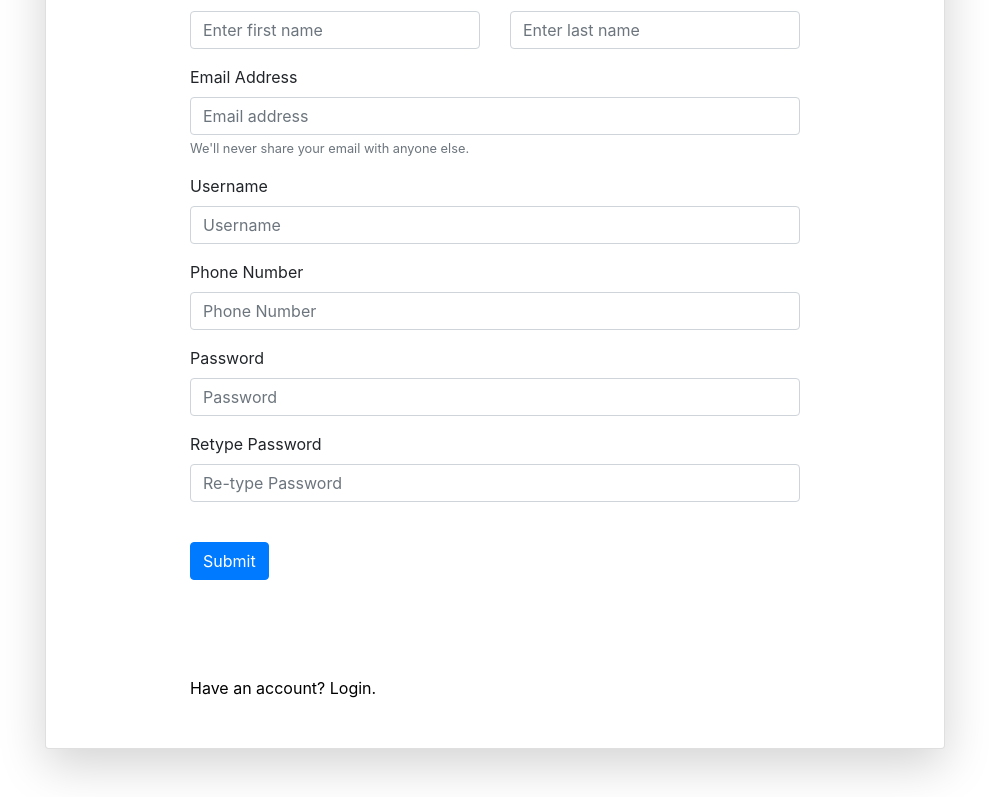
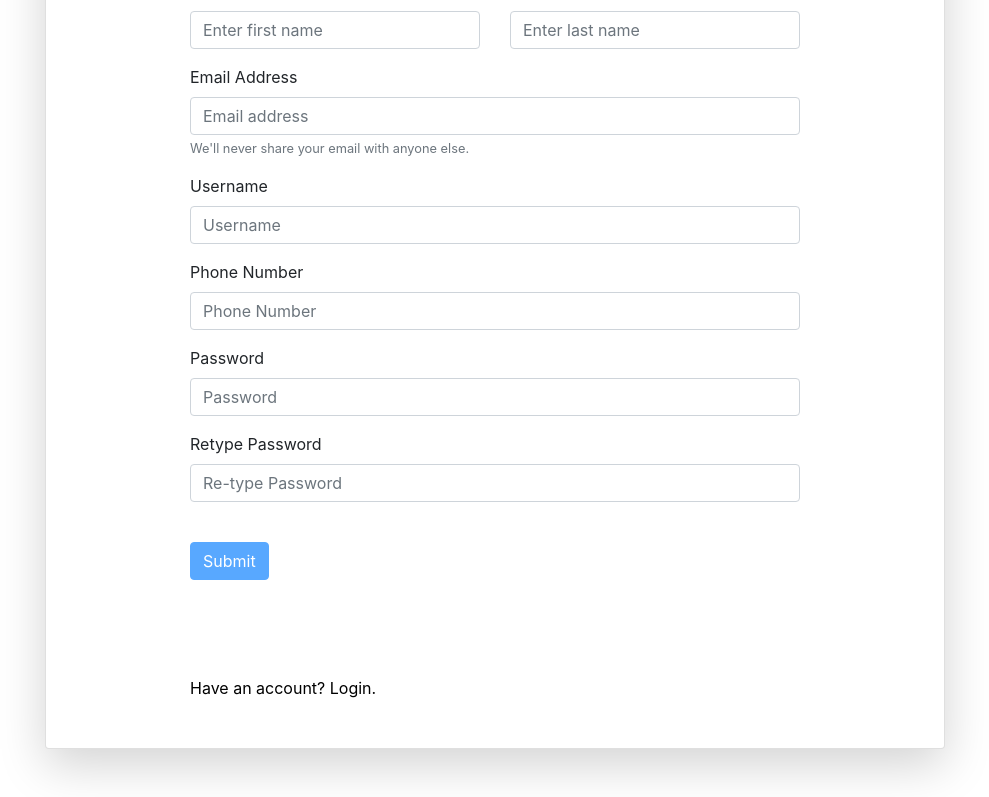
Before and after one commit to Mpriyal/webapp-maker-frontend, a React (Create React App) app: page /register in a window 1280 px wide. Shown: the part 388-1185 px from the top of the page, without its empty margins (88-1077 px from the left). Built offline with nearby package versions, Linux system fonts and the light colour scheme.

Commit message:
Adding Validations

```diff
--- a/src/components/Login.js
+++ b/src/components/Login.js
@@ -4,7 +4,8 @@ import {Input} from '../UI/Input';
 import Navbar from "./Navbar";
 import {loginUser} from "../Services/userService";
 import connect from "react-redux/es/connect/connect";
-
+import { ToastContainer, toast } from 'react-toastify';
+import 'react-toastify/dist/ReactToastify.css';
 class Login extends React.Component {
     constructor(props) {
         super(props);
@@ -15,10 +16,16 @@ class Login extends React.Component {
         try {
             const user = await loginUser({email:this.state.email , password:this.state.password });
             if(user) {
-                this.props.onLogin(user.data[0]);
-                this.props.history.push('/');
+                if(user.data.length > 0) {
+                    this.props.onLogin(user.data[0]);
+                    this.props.history.push('/');
+                }
+                else{
+                    toast("The Credentials are not correct");
+                }
             }
         }catch (e) {
+            toast("The login was successful");
             this.props.history.push('/login');
         }
     };
@@ -40,11 +47,14 @@ class Login extends React.Component {
                                    placeholder='Password'
                                    type='password'
                                    onChange={(e) => this.setState({password: e})}/>
-                            <button type="button" onClick={() => this.submitLogin()} className="btn btn-primary mt-4">Submit</button>
+                            <button
+                                disabled={!this.state.email || !this.state.password}
+                                type="button" onClick={() => this.submitLogin()} className="btn btn-primary mt-4">Submit</button>
                         </form>
                         <Link className={'mx-5 px-5'} to={'/register'}>Dont Have an account? Register.</Link>
                     </div>
                 </div>
+                <ToastContainer/>
             </div>
         )
     }
--- a/src/components/Register.js
+++ b/src/components/Register.js
@@ -27,7 +27,12 @@ class Register extends Component {
         try {
             const user = await registerUser(userData);
             if(user) {
-                this.props.history.push('/');
+                if(user.data === "Success"){
+                    this.props.history.push('/');
+                }
+                else{
+                    toast("The Username / Phone Number / email is already taken");
+                }
             }
         }
         catch (e) {
@@ -82,7 +87,13 @@ class Register extends Component {
                                placeholder = 'Re-type Password'
                                type='password'
                                onChange={(e) => this.setState({confirmPassword: e})} />
-                        <button onClick={this.handleRegister} type="button" className="btn btn-primary mt-4">Submit</button>
+                        {this.state.password !== this.state.confirmPassword && <small id="emailHelp" className="form-text text-danger">The passwords do not match.</small>}
+                        <button
+                            disabled={!this.state.password || !this.state.firstName || !this.state.lastName || !this.state.email ||
+                                !this.state.username || !this.state.phoneNo || !this.state.password || this.state.password !== this.state.confirmPassword}
+                            onClick={this.handleRegister}
+                            type="button"
+                            className="btn btn-primary mt-4">Submit</button>
                     </form>
                     <Link className={'mx-5 px-5'} to={'/login'}>Have an account? Login.</Link>
                 </div>
```
